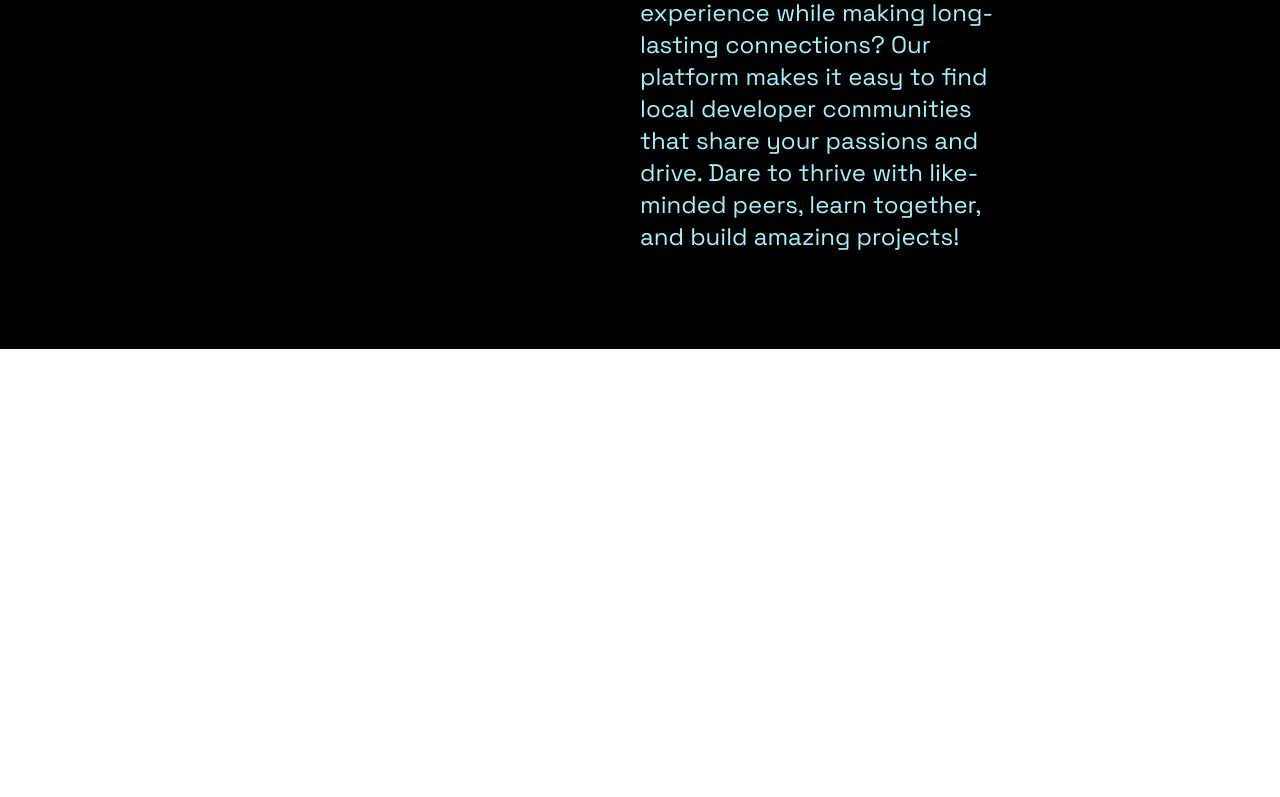
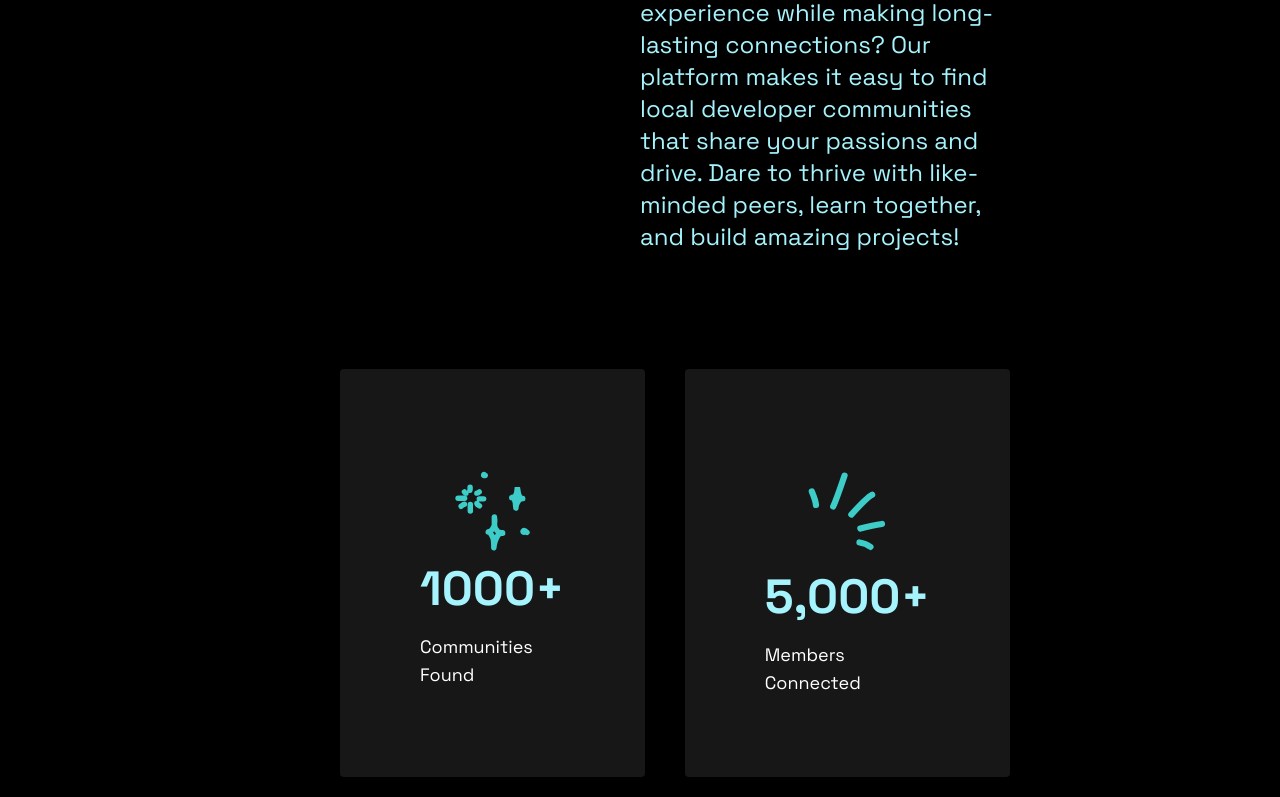
Before and after one commit to Trend20/Dev-Ring, a React (Create React App) app: page / in a window 1280 px wide. Shown: the part 931-1728 px from the top of the page. Before the commit the page ends 1280 px from the top, so only its background shows below. Built offline with nearby package versions, Linux system fonts and the light colour scheme; the HTML template or start-up script is replaced by a standard one.

Commit message:
adding cards

```diff
--- a/src/App.tsx
+++ b/src/App.tsx
@@ -1,12 +1,14 @@
 import './App.css';
 import About from './components/About';
 import Hero from './components/Hero';
+import StatsCards from './components/StatsCards';
 
 function App() {
   return (
     <div className="app">
       <Hero />
       <About />
+      <StatsCards />
     </div>
   );
 }
--- a/src/components/Card.tsx
+++ b/src/components/Card.tsx
@@ -6,10 +6,10 @@ interface CardProps{
 
 const Card = ({svg, cardValue, cardDescription}: CardProps):JSX.Element => {
   return (
-    <div className='flex flex-col justify-center text-center p-20'>
-      <p>{svg}</p>
-      <h3>{cardValue}</h3>
-      <p>{cardDescription}</p>
+    <div className='flex flex-col p-20 bg-neutral-900 h-auto items-center justify-center w-full m-5 rounded'>
+      <p className="flex justify-between w-3/4">{svg}</p>
+      <h3 className="text-5xl font-bold text-cyan-200 w-1/2 flex justify-center">{cardValue}</h3>
+      <p className="text-lg mt-5 text-white w-full flex justify-center">{cardDescription}</p>
     </div>
   )
 }
--- a/src/components/StatsCards.tsx
+++ b/src/components/StatsCards.tsx
@@ -2,7 +2,7 @@ import Card from "./Card";
 
 const StatsCards = () => {
   return (
-    <div className="flex">
+    <div className="flex w-1/2 m-auto">
       <Card
         svg={
           <svg viewBox="0 0 200 200">
```
